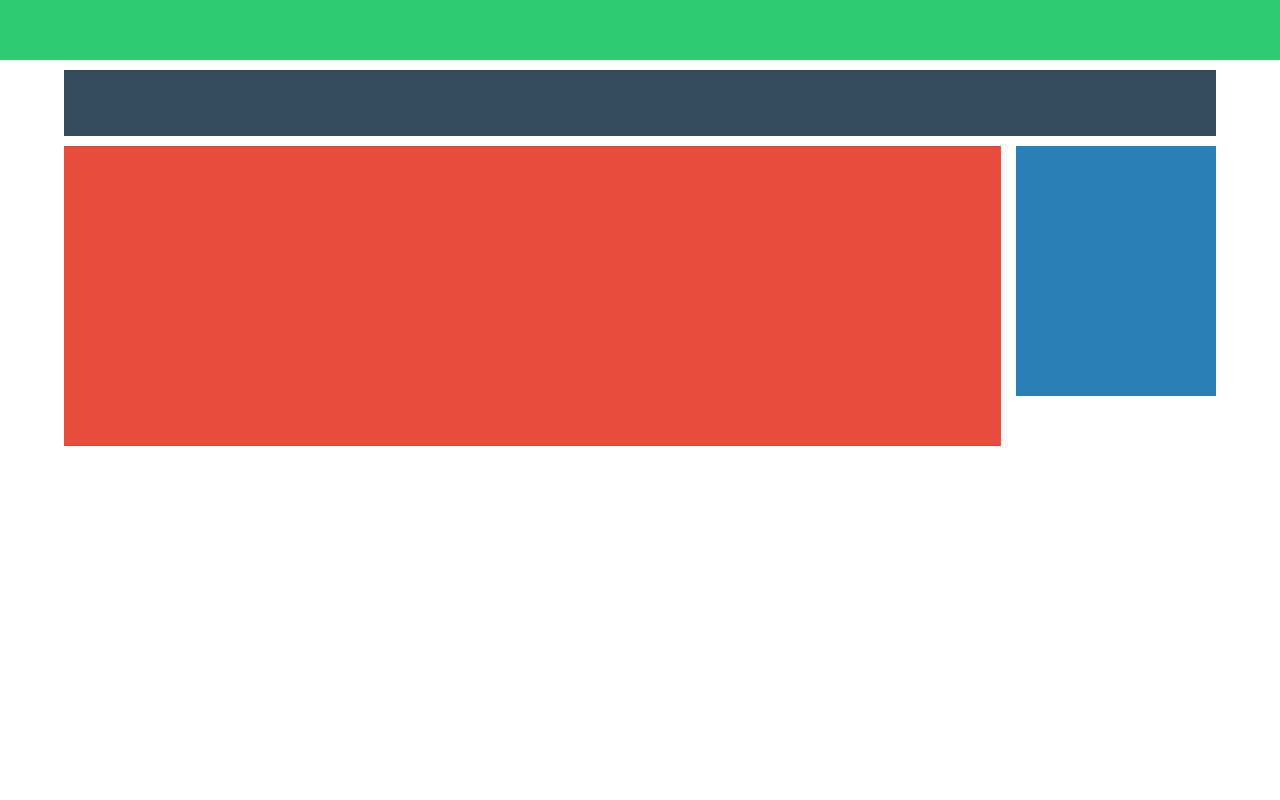
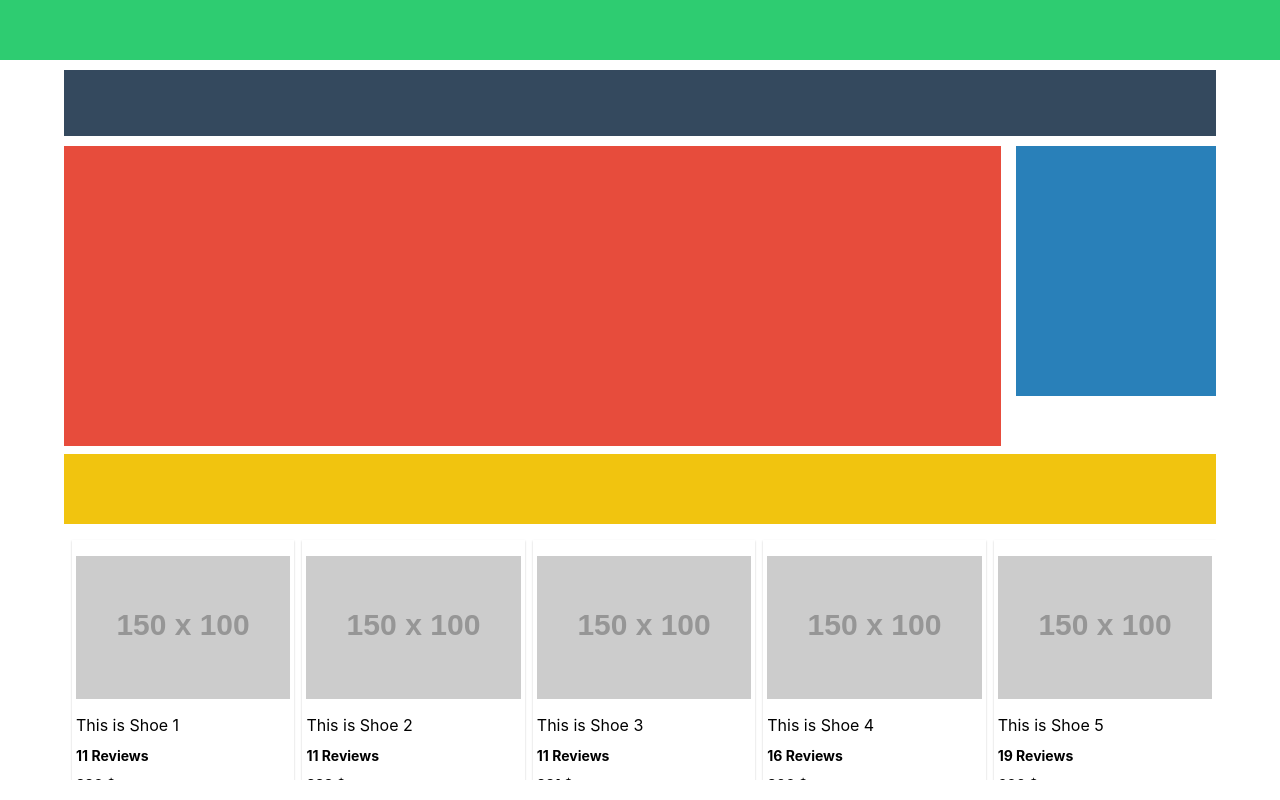
Before and after one commit to swaminathantrainer/18-12-2018-ReactJS, a React (Create React App) app in the folder login-page/: page / in a window 1280 px wide. Built offline with nearby package versions, Linux system fonts and the light colour scheme.

Commit message:
Added Lists

```diff
--- a/login-page/src/App.css
+++ b/login-page/src/App.css
@@ -7,5 +7,5 @@ body {
   position: fixed;
   left: 0;
   right: 0;
-  height: 100%;
+  height: 90%;
 }
--- a/login-page/src/App.js
+++ b/login-page/src/App.js
@@ -10,7 +10,15 @@ class App extends Component {
     return (
       <div className="AppContainer">
         <LogoComponent />
-        <HomeComponent />
+        <div style={{
+          position: 'relative',
+          margin: 'auto',
+          width: '90%',
+          height: '100%',
+          overflow: 'scroll'
+        }}>
+          <HomeComponent />
+        </div>
       </div>
     );
   }
--- a/login-page/src/components/HomeComponent.js
+++ b/login-page/src/components/HomeComponent.js
@@ -3,6 +3,9 @@ import LogoComponent from './LogoComponent';
 import NavBarComponent from './NavBarComponent';
 import BannerComponent from './BannerComponent';
 import CartComponent from './CartComponent';
+import ListComponent from './ListComponent';
+import { ProductData } from '../sample';
+import ProductCard from './ProductCard';
 
 class HomeComponent extends Component {
 
@@ -26,8 +29,27 @@ class HomeComponent extends Component {
                     <CartComponent />
                     <div />
                 </div>
-                <div />
-                <div />
+                <div style={{
+                    backgroundColor: '#f1c40f',
+                    width: '100%',
+                    height: '70px',
+                    marginTop: '8px',
+                    marginBottom: '8px'
+                }} />
+                <ListComponent
+                    data={ProductData}
+                    renderElement={(element) => {
+                        return (
+                            <ProductCard
+                                img={element.image}
+                                title={element.title}
+                                rate={element.rate}
+                                starCount={element.starCount}
+                                reviews={element.reviews}
+                            />
+                        )
+                    }}
+                />
             </div>
         )
     }
@@ -35,10 +57,7 @@ class HomeComponent extends Component {
 
 const styles = {
     rootContainerStyle: {
-        position: 'fixed',
-        'left': 0,
-        'right': 0,
-        'width': '90%',
+        'width': '100%',
         'height': '100%',
         margin: 'auto'
     },
--- /dev/null
+++ b/login-page/src/components/ListComponent.js
@@ -0,0 +1,26 @@
+import React from 'react';
+
+export default ({ data, renderElement }) => {
+    return (
+        <div style={{
+            width: '100%',
+            display: 'flex',
+            flexDirection: 'row',
+            flexWrap: 'wrap',
+        }}>
+            {
+                data.map((e) => {
+                    return (
+                        <div style={{
+                            flex: '1',
+                            minWidth: '180px',
+                            margin: '8px'
+                        }}>
+                            {renderElement(e)}
+                        </div>
+                    )
+                })
+            }
+        </div>
+    )
+};
--- /dev/null
+++ b/login-page/src/components/ProductCard.css
@@ -0,0 +1,4 @@
+p {
+    margin: 0;
+    padding: 0;
+  }
--- /dev/null
+++ b/login-page/src/components/ProductCard.js
@@ -0,0 +1,68 @@
+import React from 'react';
+import './ProductCard.css';
+
+export default ({ img, title, starCount, reviews, rate, onCartChangedCallback }) => {
+    return (
+        <div style={styles.cardStyle}>
+            <div style={styles.contentContainer}>
+                <img src={img} alt={title} style={styles.imageStyle} />
+            </div>
+
+            <div style={styles.contentContainer}>
+                <p>{title}</p>
+            </div>
+
+            <div style={styles.contentContainer}>
+                <div style={{
+                    display: 'flex',
+                    flexDirection: 'row',
+                    alignItems: 'center'
+                }}>
+                    <div></div>
+                    <p style={styles.titleStyle}>{`${reviews} Reviews`}</p>
+                </div>
+            </div>
+
+            <div style={styles.contentContainer}>
+                <p style={styles.titleStyle}>{`${rate} $`}</p>
+            </div>
+
+            <div style={styles.contentContainer}>
+                <button style={styles.buttonStyle} onClick={onCartChangedCallback}>Add To Cart</button>
+            </div>
+        </div>
+    )
+};
+
+const styles = {
+    cardStyle: {
+        width: '100%',
+        height: '100%',
+        backgroundColor: '#FFF',
+        boxShadow: '0 1px 2px 0 rgba(0,0,0,0.2)',
+        padding: '4px'
+    },
+
+    imageStyle: {
+        width: '100%',
+        height: '40%',
+    },
+
+    titleStyle: {
+        color: '#000',
+        fontWeight: 'bold',
+        fontSize: '14px',
+    },
+
+    contentContainer: {
+        marginTop: '12px'
+    },
+
+    buttonStyle: {
+        backgroundColor: '#2980b9',
+        color: '#FFF',
+        fontWeight: 'bold',
+        fontSize: '14px',
+        padding: '4px'
+    }
+}
--- /dev/null
+++ b/login-page/src/sample.js
@@ -0,0 +1,90 @@
+export const ProductData = [
+    {
+        id: 1,
+        image: 'https://via.placeholder.com/150x100',
+        starCount: 2,
+        reviews: 11,
+        title: 'This is Shoe 1',
+        rate: '220'
+    },
+    {
+        id: 2,
+        image: 'https://via.placeholder.com/150x100',
+        starCount: 6,
+        reviews: 11,
+        title: 'This is Shoe 2',
+        rate: '223'
+    },
+    {
+        id: 3,
+        image: 'https://via.placeholder.com/150x100',
+        starCount: 1,
+        reviews: 11,
+        title: 'This is Shoe 3',
+        rate: '221'
+    },
+    {
+        id: 4,
+        image: 'https://via.placeholder.com/150x100',
+        starCount: 4,
+        reviews: 16,
+        title: 'This is Shoe 4',
+        rate: '300'
+    },
+    {
+        id: 5,
+        image: 'https://via.placeholder.com/150x100',
+        starCount: 5,
+        reviews: 19,
+        title: 'This is Shoe 5',
+        rate: '600'
+    },
+    {
+        id: 6,
+        image: 'https://via.placeholder.com/150x100',
+        starCount: 2,
+        reviews: 55,
+        title: 'This is Shoe 6',
+        rate: '765'
+    },
+    {
+        id: 7,
+        image: 'https://via.placeholder.com/150x100',
+        starCount: 5,
+        reviews: 18,
+        title: 'This is Shoe 7',
+        rate: '444'
+    },
+    {
+        id: 8,
+        image: 'https://via.placeholder.com/150x100',
+        starCount: 2,
+        reviews: 55,
+        title: 'This is Shoe 8',
+        rate: '765'
+    },
+    {
+        id: 9,
+        image: 'https://via.placeholder.com/150x100',
+        starCount: 5,
+        reviews: 18,
+        title: 'This is Shoe 9',
+        rate: '444'
+    },
+    {
+        id: 10,
+        image: 'https://via.placeholder.com/150x100',
+        starCount: 2,
+        reviews: 55,
+        title: 'This is Shoe 10',
+        rate: '765'
+    },
+    {
+        id: 11,
+        image: 'https://via.placeholder.com/150x100',
+        starCount: 5,
+        reviews: 18,
+        title: 'This is Shoe 11',
+        rate: '444'
+    }
+]
```
